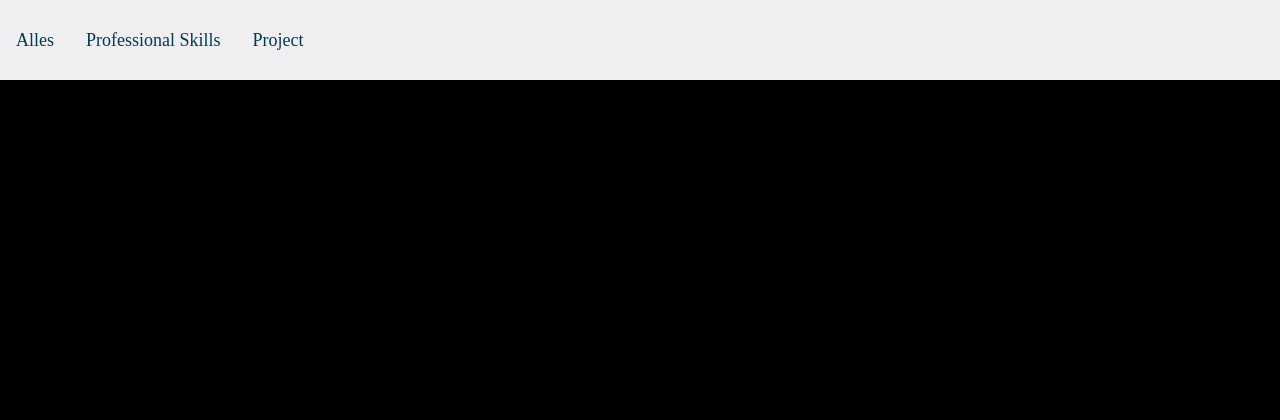
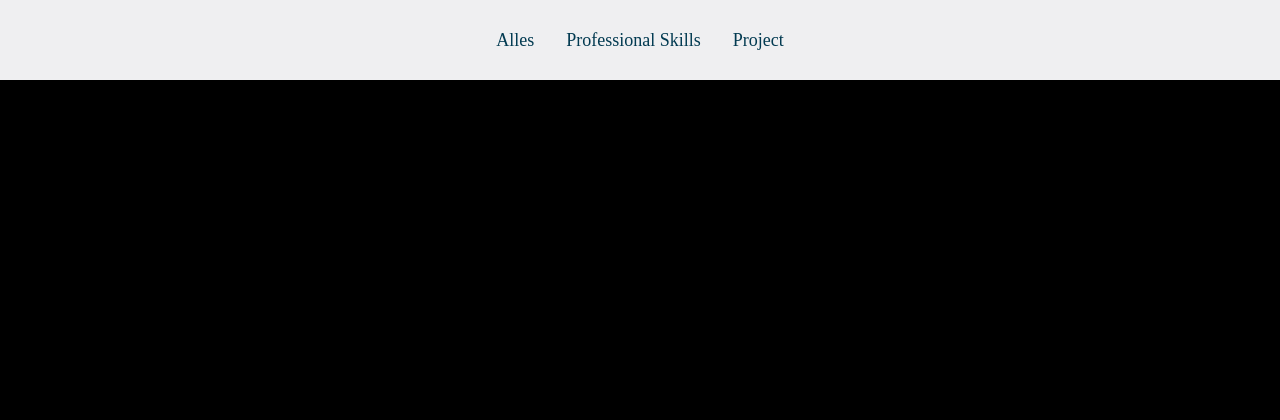
Before and after one commit to LucaBrockman/Portfolio, a PHP site: page /portfolio.php in a window 1280 px wide. Shown: the top 420 px of the page. Run offline with PHP 8.4, Linux system fonts and the light colour scheme; data that the repository does not hold is empty.

Commit message:
added stuff

```diff
--- a/css/style.css
+++ b/css/style.css
@@ -34,11 +34,10 @@ nav {
     height: 5rem;
     background-color: var(--nav-background);
     display: flex;
-    justify-content: space-between;
+    justify-content: center;
     align-items: center;
     position: relative;
     top: 0;
-    transition: background-color 0.4s ease-in-out;
     z-index: 100;
 }
 
@@ -53,7 +52,6 @@ nav ul {
     display: flex;
     justify-content: center;
     align-items: center;
-    padding-right: 10rem;
 }
 
 nav ul li {
@@ -64,16 +62,16 @@ nav ul li {
     margin-left: 1rem;
 }
 
-nav li:nth-child(-n+5) a {
+nav li a {
     position: relative;
     text-transform: none;
 }
 
-nav li:nth-child(-n+5) a::after {
+nav li a::after {
     content: '';
     height: 0.2rem;
     width: 100%;
-    background: var(--white);
+    background: var(--dark-blue);
     position: absolute;
     left: 0;
     bottom: -0.5rem;
@@ -83,12 +81,8 @@ nav li:nth-child(-n+5) a::after {
     pointer-events: none;
 }
 
-nav li:nth-child(-n+5) a:hover::after {
+nav li a:hover::after {
     opacity: 1;
-}
-
-nav.scrolled li:nth-child(-n+5) a::after {
-    background: var(--dark-blue);
 }
 
 header {
```
Also changed, not shown: 11 other files.
